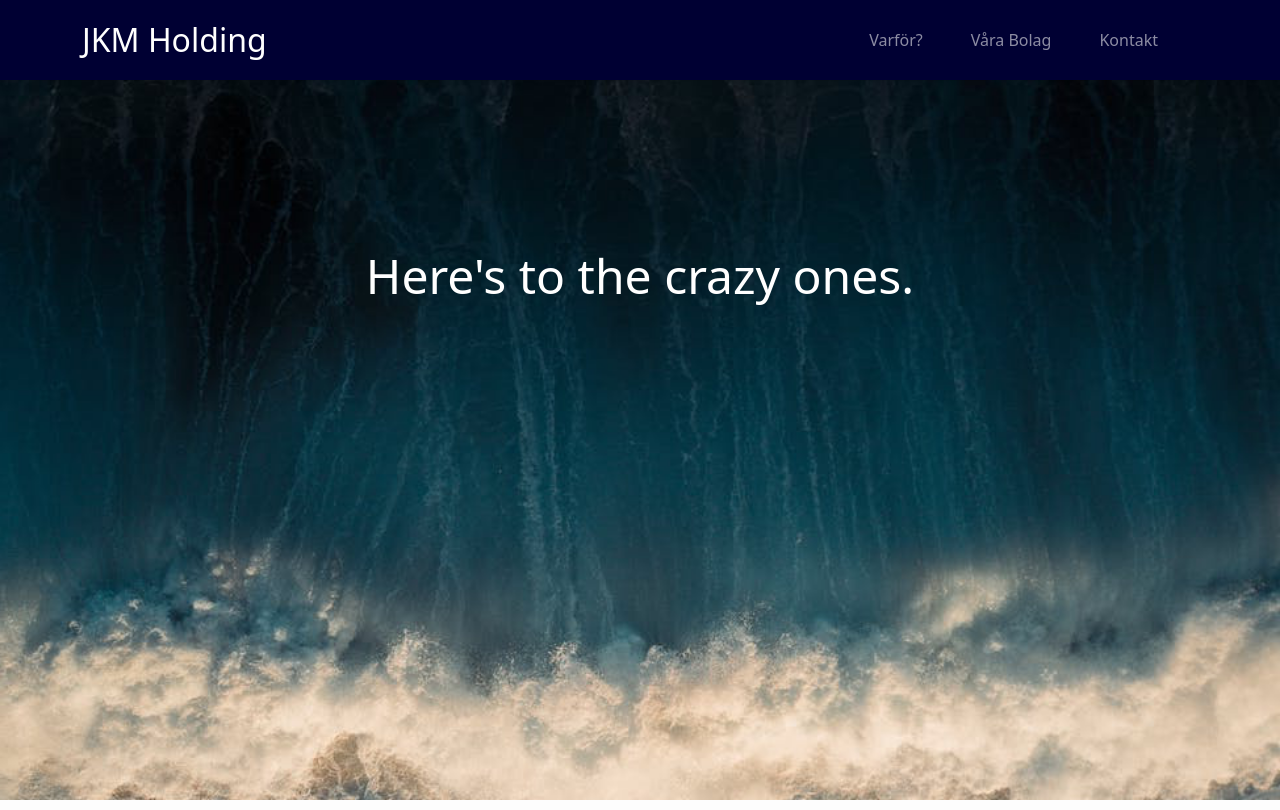
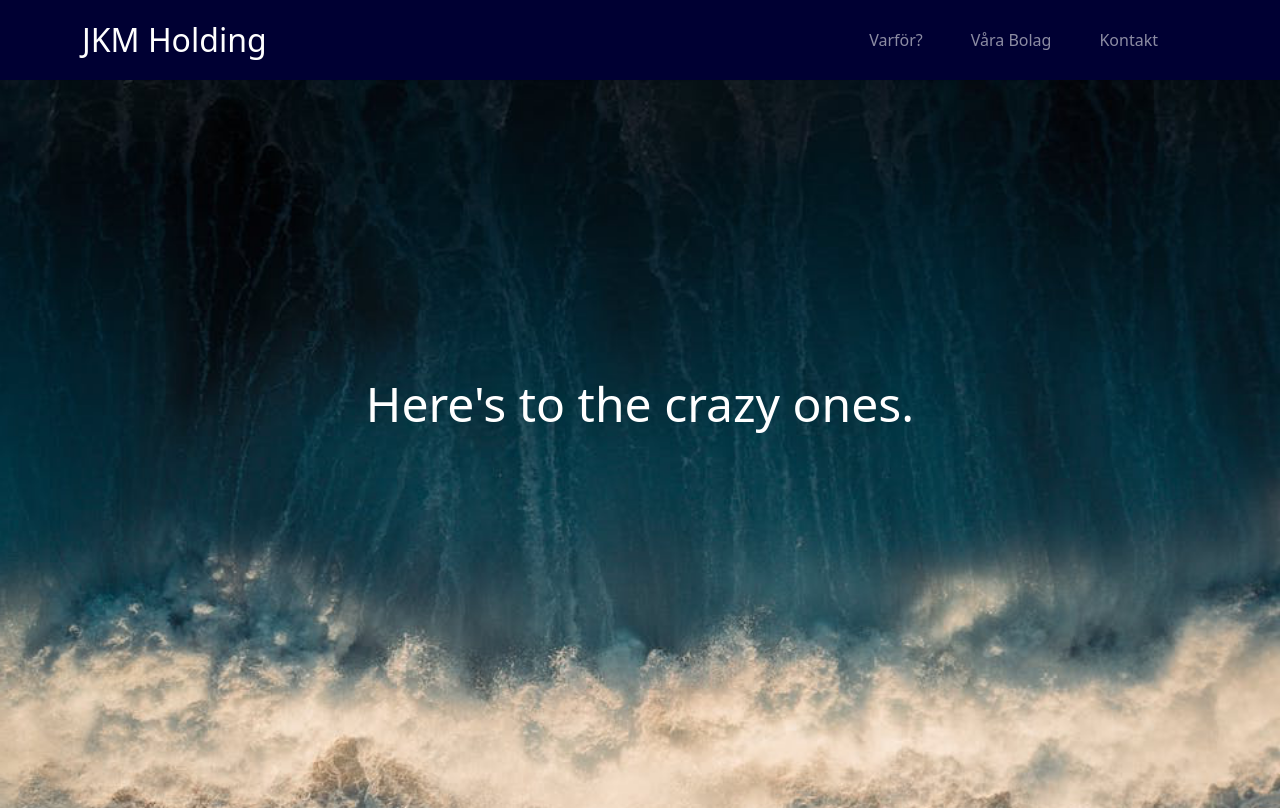
Before and after one commit to kevalane/jkmholding-frontend, an Angular app: page / in a window 1280 px wide. Shown: the top 810 px of the page. Built offline with nearby package versions, Linux system fonts and the light colour scheme.

Commit message:
Fixed text on parallax positioning.

```diff
--- a/src/app/home/home.component.css
+++ b/src/app/home/home.component.css
@@ -2,7 +2,7 @@
 .parallax {
     background: url('/assets/img/REBackground2.png') no-repeat center;
     background-size: cover;
-    height: 90vh;
+    height: 91vh;
     z-index: -1;
     position: relative;
 }
@@ -10,7 +10,7 @@
 .textOnParallax {
     position: absolute;
     /* top: 30%; */
-    top: 10rem;
+    top: 18rem;
     left: 0;
     right: 0;
     margin-left: auto;
```
